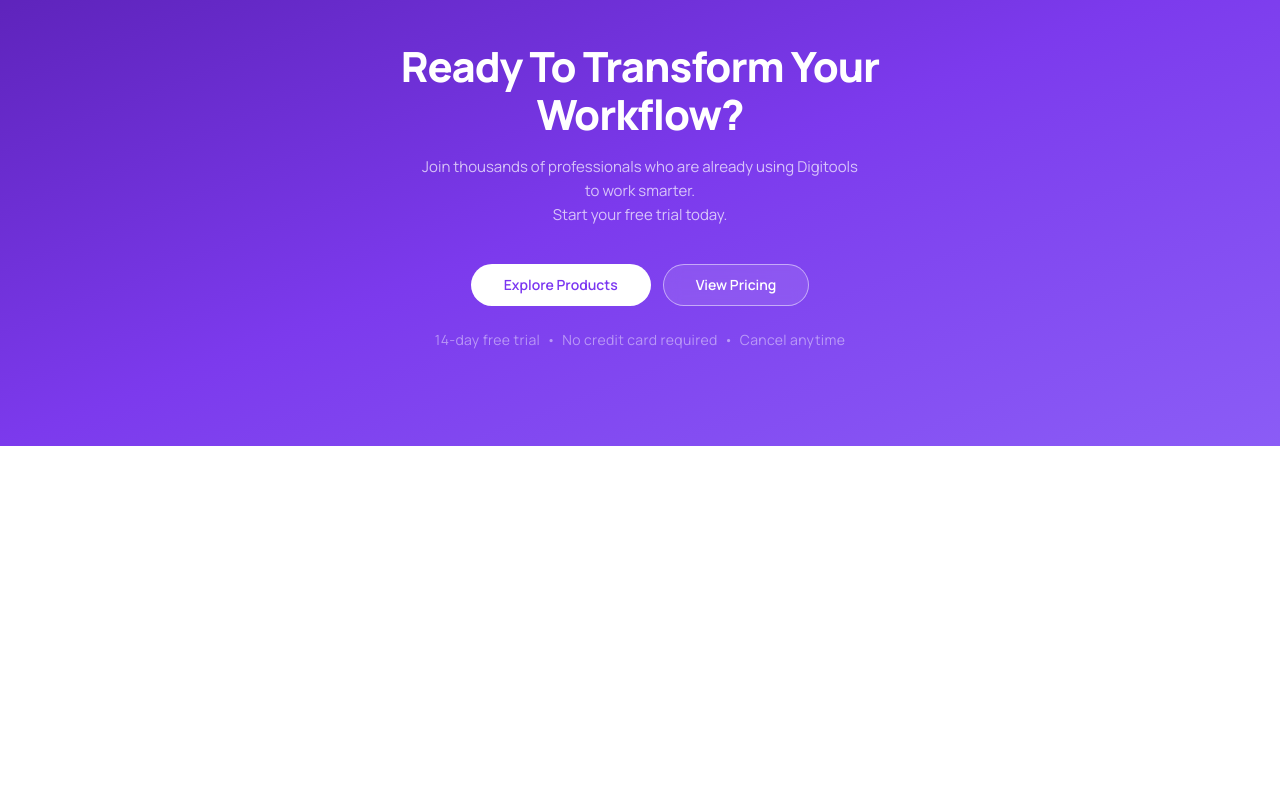
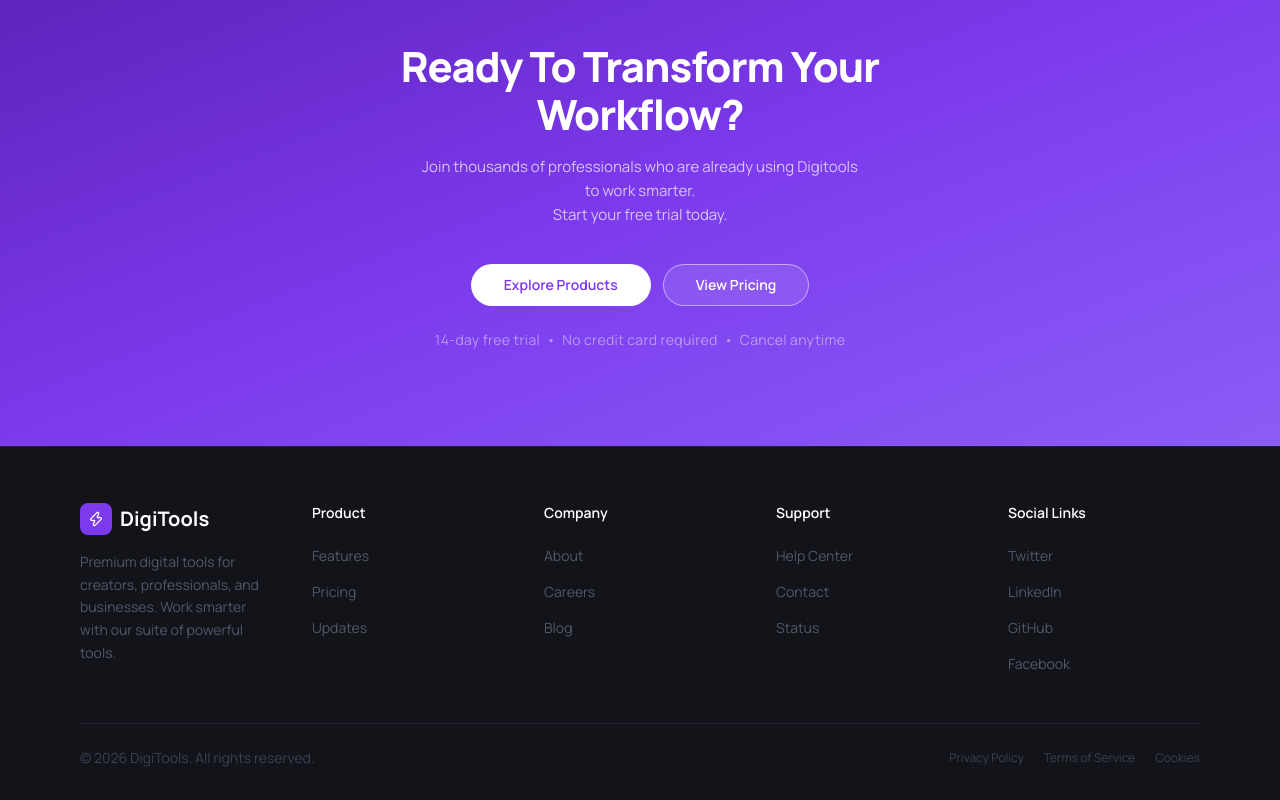
Before and after one commit to TKR-503/DigiTools-Assignment-06-PH, a React (Vite) app: page / in a window 1280 px wide. Shown: the part 3503-4303 px from the top of the page. Before the commit the page ends 3949 px from the top, so only its background shows below. Built offline with nearby package versions, Linux system fonts and the light colour scheme.

Commit message:
Added the footer part in my code for better ui

```diff
--- a/src/App.jsx
+++ b/src/App.jsx
@@ -42,6 +42,7 @@
    <Steps_Section />
     <Pricing_Section />
     <CtaBanner />
+    <Footer />
 
     </>
   )
--- a/src/components/home_page/Cart_section/Cart_section.jsx
+++ b/src/components/home_page/Cart_section/Cart_section.jsx
@@ -36,7 +36,7 @@
               className="flex items-center gap-3 bg-gray-50 rounded-xl px-4 py-3"
             >
               {/* Product icon */}
-              <div className="w-9 h-9 rounded-lg bg-white border border-gray-100 flex items-center justify-center text-lg flex-shrink-0">
+              <div className="w-9 h-9 rounded-lg bg-white border border-gray-100 flex items-center justify-center text-lg shrink-0">
                 {item.icon}
               </div>
 
@@ -51,7 +51,7 @@
               {/* Remove link — red text, no background */}
               <button
                 onClick={() => onRemove(item)}
-                className="text-red-500 hover:text-red-600 text-[13px] font-semibold flex-shrink-0 transition-colors"
+                className="text-red-500 hover:text-red-600 text-[13px] font-semibold shrink-0 transition-colors"
               >
                 Remove
               </button>
--- a/src/components/home_page/Footer/Footer.jsx
+++ b/src/components/home_page/Footer/Footer.jsx
@@ -1,11 +1,98 @@
-import React from 'react';
+import { Zap } from 'lucide-react'
 
-const Footer = () => {
-    return (
-        <div>
+const FOOTER_LINKS = {
+  Product: ['Features', 'Pricing', 'Updates'],
+  Company: ['About', 'Careers', 'Blog'],
+  Support: ['Help Center', 'Contact', 'Status'],
+}
+
+const SOCIALS = ['Twitter', 'LinkedIn', 'GitHub', 'Facebook']
+
+export default function Footer() {
+  return (
+    <footer className="w-full bg-[#13131a] border-t border-[#1e1e2e] pt-14 pb-8">
+
+      {/* FULL WIDTH CONTAINER */}
+      <div className="w-full px-6 md:px-10 lg:px-20">
+
+        {/* Top grid */}
+        <div className="grid grid-cols-2 md:grid-cols-3 lg:grid-cols-5 gap-10 mb-12">
+
+          {/* Brand */}
+          <div className="col-span-2 md:col-span-3 lg:col-span-1">
+            <a href="#" className="flex items-center gap-2 font-bold text-xl text-white mb-4">
+              <span className="w-8 h-8 bg-[#7c3aed] rounded-lg flex items-center justify-center">
+                <Zap size={16} className="text-white" />
+              </span>
+              DigiTools
+            </a>
+
+            <p className="text-[#4e5a6a] text-sm leading-relaxed max-w-xs">
+              Premium digital tools for creators, professionals, and businesses.
+              Work smarter with our suite of powerful tools.
+            </p>
+          </div>
+
+          {/* Dynamic Links */}
+          {Object.entries(FOOTER_LINKS).map(([heading, links]) => (
+            <div key={heading}>
+              <h4 className="text-white font-semibold text-sm mb-5">{heading}</h4>
+              <ul className="space-y-3">
+                {links.map(link => (
+                  <li key={link}>
+                    <a
+                      href="#"
+                      className="text-[#4e5a6a] hover:text-white text-sm transition"
+                    >
+                      {link}
+                    </a>
+                  </li>
+                ))}
+              </ul>
+            </div>
+          ))}
+
+          {/* Social */}
+          <div>
+            <h4 className="text-white font-semibold text-sm mb-5">Social Links</h4>
+            <ul className="space-y-3">
+              {SOCIALS.map(label => (
+                <li key={label}>
+                  <a
+                    href="#"
+                    className="text-[#4e5a6a] hover:text-white text-sm transition"
+                  >
+                    {label}
+                  </a>
+                </li>
+              ))}
+            </ul>
+          </div>
 
         </div>
-    );
-};
 
-export default Footer;
+        {/* Bottom bar */}
+        <div className="border-t border-[#1e1e2e] pt-6 flex flex-col sm:flex-row items-center justify-between gap-4">
+
+          <p className="text-[#3a4252] text-sm text-center sm:text-left">
+            © 2026 DigiTools. All rights reserved.
+          </p>
+
+          <div className="flex flex-wrap justify-center sm:justify-end gap-5">
+            {['Privacy Policy', 'Terms of Service', 'Cookies'].map(item => (
+              <a
+                key={item}
+                href="#"
+                className="text-[#3a4252] hover:text-[#6b7280] text-xs transition"
+              >
+                {item}
+              </a>
+            ))}
+          </div>
+
+        </div>
+
+      </div>
+    </footer>
+  )
+}
--- a/src/components/home_page/ProductsCard/ProductCard.jsx
+++ b/src/components/home_page/ProductsCard/ProductCard.jsx
@@ -37,7 +37,7 @@
       {/* Row 1: icon box + badge */}
       <div className="flex items-start justify-between">
 
-        <div className={`${iconBg} w-12 h-12 rounded-xl flex items-center justify-center text-2xl flex-shrink-0`}>
+        <div className={`${iconBg} w-12 h-12 rounded-xl flex items-center justify-center text-2xl shrink-0`}>
           {product.icon}
         </div>
 
@@ -68,10 +68,10 @@
       </div>
 
       {/*  Row 4: features */}
-      <ul className="flex flex-col gap-[6px] flex-1">
+      <ul className="flex flex-col gap-1.5 flex-1">
         {product.features?.map((f) => (
           <li key={f} className="flex items-center gap-2">
-            <Check size={13} className="text-violet-500 flex-shrink-0" strokeWidth={2.5} />
+            <Check size={13} className="text-violet-500 shrink-0" strokeWidth={2.5} />
             <span className="text-gray-600 text-[12px]">{f}</span>
           </li>
         ))}
@@ -82,7 +82,7 @@
         onClick={() => !isInCart && onAddToCart(product)}
         disabled={isInCart}
         className={`
-          w-full py-[11px] rounded-full font-bold text-[13px]
+          w-full py-2.75 rounded-full font-bold text-[13px]
           flex items-center justify-center gap-2 mt-1
           transition-all duration-150 active:scale-95
           ${isInCart
```
